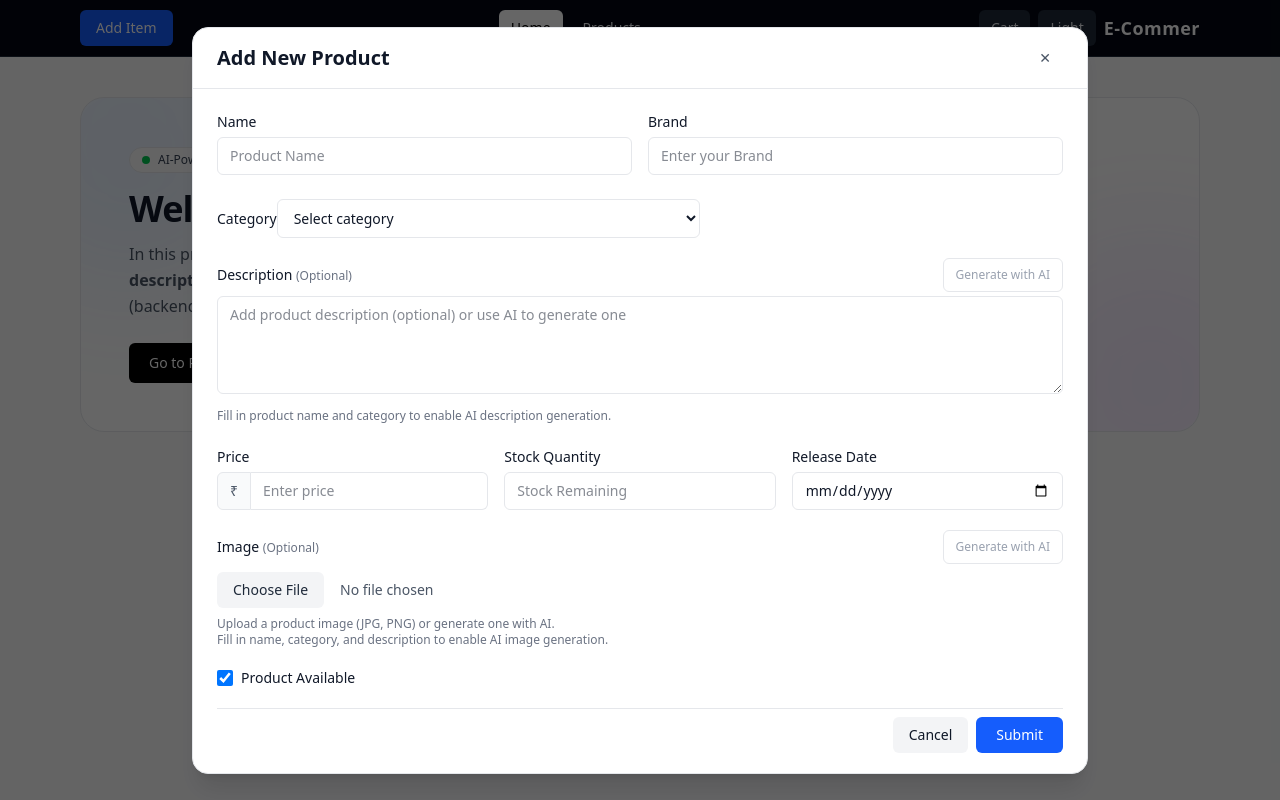
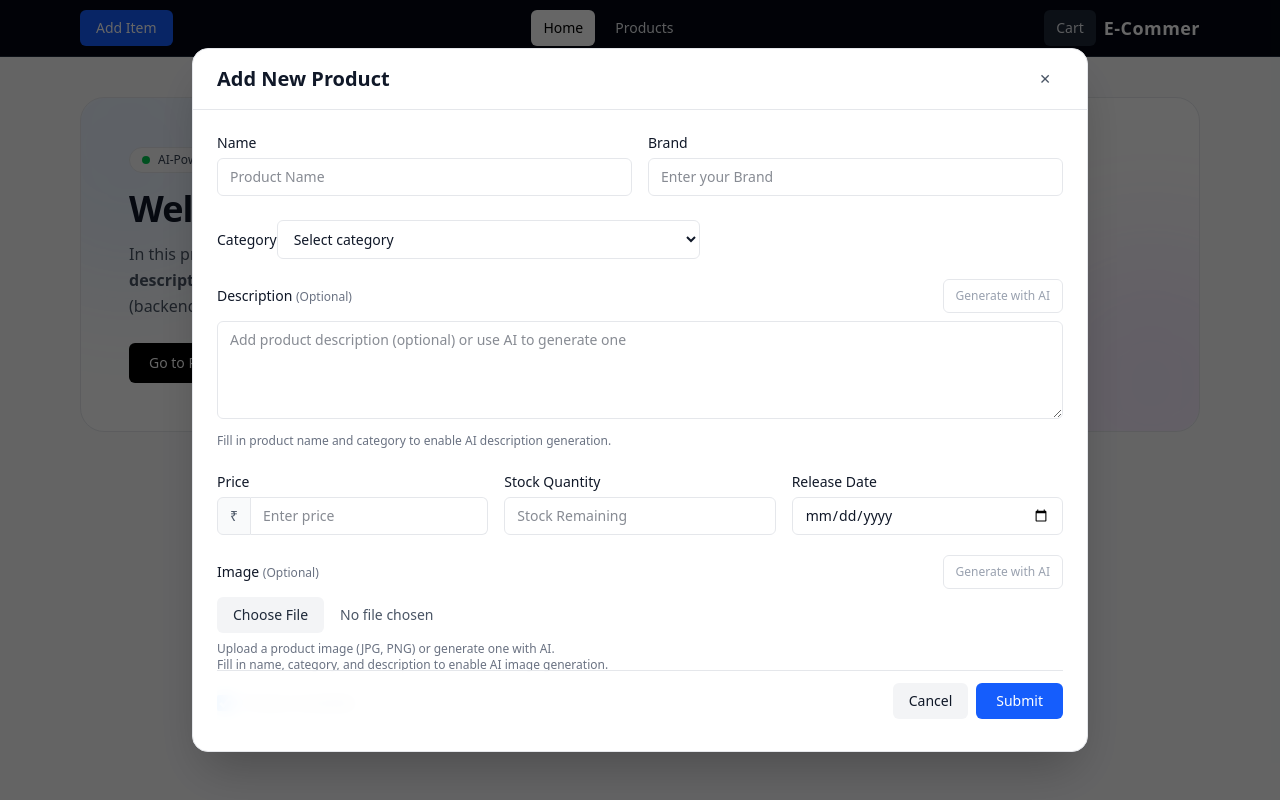
Before and after one commit to Hitesh-malik/e-commer-with-ai, a React (Vite) app: page / in a window 1280 px wide. Both pictures are taken after a click on the button "Add Item". Built offline with nearby package versions, Linux system fonts and the light colour scheme.

Commit message:
feat: enhance AddItemModal with background scroll prevention and improved layout

```diff
--- a/src/components/AddItemModal.jsx
+++ b/src/components/AddItemModal.jsx
@@ -17,6 +17,14 @@ export default function AddItemModal({ open, onClose, onSubmit }) {
   const [aiDescLoading, setAiDescLoading] = useState(false);
   const [aiImgLoading, setAiImgLoading] = useState(false);
 
+  // ✅ prevent background scroll
+  useEffect(() => {
+    if (open) document.body.style.overflow = "hidden";
+    else document.body.style.overflow = "";
+    return () => (document.body.style.overflow = "");
+  }, [open]);
+
+  // ✅ ESC close
   useEffect(() => {
     function onKeyDown(e) {
       if (e.key === "Escape") onClose();
@@ -25,6 +33,7 @@ export default function AddItemModal({ open, onClose, onSubmit }) {
     return () => window.removeEventListener("keydown", onKeyDown);
   }, [open, onClose]);
 
+  // reset on open
   useEffect(() => {
     if (open) {
       setForm({
@@ -56,7 +65,8 @@ export default function AddItemModal({ open, onClose, onSubmit }) {
   };
 
   const canGenerateDesc = form.name.trim() && form.category.trim();
-  const canGenerateImage = form.name.trim() && form.category.trim() && form.description.trim();
+  const canGenerateImage =
+    form.name.trim() && form.category.trim() && form.description.trim();
 
   const handleGenerateDescription = () => {
     if (!canGenerateDesc) return;
@@ -64,10 +74,10 @@ export default function AddItemModal({ open, onClose, onSubmit }) {
     setTimeout(() => {
       setForm((p) => ({
         ...p,
-        description: `AI-generated description: ${p.name} (${p.category}). Modern design, premium build, and great value for everyday use.`,
+        description: `AI-generated description: ${p.name} (${p.category}). Premium design, modern build, and great value for daily use.`,
       }));
       setAiDescLoading(false);
-    }, 900);
+    }, 800);
   };
 
   const handleGenerateImage = () => {
@@ -85,13 +95,15 @@ export default function AddItemModal({ open, onClose, onSubmit }) {
     if (!form.name.trim()) return alert("Product name is required");
     if (!form.brand.trim()) return alert("Brand is required");
     if (!form.category.trim()) return alert("Category is required");
-    if (form.price === "" || Number.isNaN(Number(form.price))) return alert("Valid price is required");
-    if (form.stockQty === "" || Number.isNaN(Number(form.stockQty))) return alert("Valid stock quantity is required");
+    if (form.price === "" || Number.isNaN(Number(form.price)))
+      return alert("Valid price is required");
+    if (form.stockQty === "" || Number.isNaN(Number(form.stockQty)))
+      return alert("Valid stock quantity is required");
     if (!form.releaseDate) return alert("Release date is required");
 
     const payload = {
       id: crypto?.randomUUID?.() ?? Date.now(),
-      title: form.name.trim(),     // match listing cards
+      title: form.name.trim(),
       name: form.name.trim(),
       brand: form.brand.trim(),
       category: form.category,
@@ -100,7 +112,7 @@ export default function AddItemModal({ open, onClose, onSubmit }) {
       stockQty: Number(form.stockQty),
       releaseDate: form.releaseDate,
       available: form.available,
-      image: "", // later set after upload/AI
+      image: "",
       imageFile: form.imageFile,
     };
 
@@ -109,11 +121,27 @@ export default function AddItemModal({ open, onClose, onSubmit }) {
   };
 
   return (
-    <div className="fixed inset-0 z-50 flex items-center justify-center">
-      <div className="absolute inset-0 bg-black/60" onClick={onClose} />
+    <div className="fixed inset-0 z-50 flex items-center justify-center px-3 sm:px-6">
+      {/* Backdrop */}
+      <div
+        className="absolute inset-0 bg-black/60"
+        onClick={onClose}
+      />
 
-      <div className="relative w-[94%] max-w-4xl rounded-2xl border border-gray-200 dark:border-gray-800 bg-white dark:bg-gray-900 text-gray-900 dark:text-gray-100 shadow-xl">
-        <div className="flex items-center justify-between px-6 py-4 border-b border-gray-200 dark:border-gray-800">
+      {/* ✅ Modal: full height on mobile with internal scroll */}
+      <div
+        className="
+          relative w-full max-w-4xl
+          max-h-[92dvh] sm:max-h-[88dvh]
+          rounded-2xl border border-gray-200 dark:border-gray-800
+          bg-white dark:bg-gray-900 text-gray-900 dark:text-gray-100
+          shadow-2xl
+          flex flex-col
+          overflow-hidden
+        "
+      >
+        {/* ✅ Sticky header */}
+        <div className="sticky top-0 z-10 bg-white/95 dark:bg-gray-900/95 backdrop-blur border-b border-gray-200 dark:border-gray-800 px-4 sm:px-6 py-4 flex items-center justify-between">
           <h3 className="text-lg sm:text-xl font-semibold">Add New Product</h3>
           <button
             onClick={onClose}
@@ -123,7 +151,11 @@ export default function AddItemModal({ open, onClose, onSubmit }) {
           </button>
         </div>
 
-        <form onSubmit={handleSubmit} className="px-6 py-5 space-y-5">
+        {/* ✅ Scroll content area */}
+        <form
+          onSubmit={handleSubmit}
+          className="flex-1 overflow-y-auto px-4 sm:px-6 py-5 space-y-5"
+        >
           <div className="grid grid-cols-1 md:grid-cols-2 gap-4">
             <div>
               <label className="text-sm font-medium">Name</label>
@@ -158,13 +190,15 @@ export default function AddItemModal({ open, onClose, onSubmit }) {
             >
               <option value="">Select category</option>
               {CATEGORIES.map((c) => (
-                <option key={c} value={c}>{c}</option>
+                <option key={c} value={c}>
+                  {c}
+                </option>
               ))}
             </select>
           </div>
 
           <div>
-            <div className="flex items-center justify-between gap-3">
+            <div className="flex flex-col sm:flex-row sm:items-center sm:justify-between gap-3">
               <label className="text-sm font-medium">
                 Description <span className="text-xs text-gray-500">(Optional)</span>
               </label>
@@ -190,8 +224,9 @@ export default function AddItemModal({ open, onClose, onSubmit }) {
               onChange={update}
               rows={4}
               placeholder="Add product description (optional) or use AI to generate one"
-              className="mt-1 w-full rounded-md border border-gray-200 dark:border-gray-800 bg-white dark:bg-gray-950 px-3 py-2 text-sm outline-none focus:border-gray-400 dark:focus:border-gray-600"
+              className="mt-2 w-full rounded-md border border-gray-200 dark:border-gray-800 bg-white dark:bg-gray-950 px-3 py-2 text-sm outline-none focus:border-gray-400 dark:focus:border-gray-600"
             />
+
             <p className="mt-2 text-xs text-gray-500 dark:text-gray-400">
               Fill in product name and category to enable AI description generation.
             </p>
@@ -241,7 +276,7 @@ export default function AddItemModal({ open, onClose, onSubmit }) {
           </div>
 
           <div>
-            <div className="flex items-center justify-between gap-3">
+            <div className="flex flex-col sm:flex-row sm:items-center sm:justify-between gap-3">
               <label className="text-sm font-medium">
                 Image <span className="text-xs text-gray-500">(Optional)</span>
               </label>
@@ -289,10 +324,13 @@ export default function AddItemModal({ open, onClose, onSubmit }) {
               type="checkbox"
               className="h-4 w-4 rounded border-gray-300 dark:border-gray-700"
             />
-            <label htmlFor="available" className="text-sm">Product Available</label>
+            <label htmlFor="available" className="text-sm">
+              Product Available
+            </label>
           </div>
 
-          <div className="flex items-center justify-end gap-2 pt-2 border-t border-gray-200 dark:border-gray-800">
+          {/* ✅ Sticky footer buttons */}
+          <div className="sticky bottom-0 bg-white/95 dark:bg-gray-900/95 backdrop-blur border-t border-gray-200 dark:border-gray-800 py-3 flex items-center justify-end gap-2">
             <button
               type="button"
               onClick={onClose}
--- a/src/components/Navbar.jsx
+++ b/src/components/Navbar.jsx
@@ -1,7 +1,6 @@
 import { NavLink } from "react-router-dom";
 import { useEffect, useState } from "react";
 import AddItemModal from "./AddItemModal";
-import { useTheme } from "../context/ThemeContext";
 import { useCart } from "../context/CartContext";
 import CartDrawer from "./CartDrawer";
 
@@ -10,10 +9,8 @@ export default function Navbar() {
   const [openCart, setOpenCart] = useState(false);
   const [mobileMenu, setMobileMenu] = useState(false);
 
-  const { theme, toggle } = useTheme();
   const { totalItems } = useCart();
 
-  // close mobile menu on resize to desktop
   useEffect(() => {
     function onResize() {
       if (window.innerWidth >= 768) setMobileMenu(false);
@@ -38,14 +35,11 @@ export default function Navbar() {
     <>
       <header className="sticky top-0 z-40 bg-gray-950 text-white border-b border-gray-800">
         <nav className="mx-auto max-w-6xl px-4 h-14 flex items-center justify-between">
-          {/* LEFT: Logo (mobile) + Add Item (desktop) */}
           <div className="flex items-center gap-3">
-            {/* Mobile Logo */}
             <NavLink to="/" className="md:hidden text-lg font-bold tracking-wide">
               E-Commer
             </NavLink>
 
-            {/* Desktop Add Item */}
             <button
               onClick={() => setOpenAdd(true)}
               className="hidden md:inline-flex px-4 py-2 rounded-md bg-blue-600 hover:bg-blue-700 text-sm font-medium transition"
@@ -54,7 +48,6 @@ export default function Navbar() {
             </button>
           </div>
 
-          {/* CENTER: Desktop links */}
           <div className="hidden md:flex items-center gap-2">
             <NavLink to="/" className={linkCls}>
               Home
@@ -64,9 +57,7 @@ export default function Navbar() {
             </NavLink>
           </div>
 
-          {/* RIGHT: Cart + Theme + Logo (desktop) / Menu (mobile) */}
           <div className="flex items-center gap-2">
-            {/* Cart */}
             <button
               onClick={() => setOpenCart(true)}
               className="relative rounded-md px-3 py-2 text-sm bg-gray-800 hover:bg-gray-700 text-gray-200 transition"
@@ -80,21 +71,10 @@ export default function Navbar() {
               )}
             </button>
 
-            {/* Theme toggle */}
-            <button
-              onClick={toggle}
-              className="rounded-md px-3 py-2 text-sm bg-gray-800 hover:bg-gray-700 text-gray-200 transition"
-              title="Toggle theme"
-            >
-              {theme === "dark" ? "Light" : "Dark"}
-            </button>
-
-            {/* Desktop Logo */}
             <NavLink to="/" className="hidden md:block text-lg font-bold tracking-wide">
               E-Commer
             </NavLink>
 
-            {/* Mobile Menu Button */}
             <button
               onClick={() => setMobileMenu((v) => !v)}
               className="md:hidden rounded-md px-3 py-2 text-sm bg-gray-800 hover:bg-gray-700 transition"
@@ -105,7 +85,6 @@ export default function Navbar() {
           </div>
         </nav>
 
-        {/* MOBILE DROPDOWN MENU */}
         {mobileMenu && (
           <div className="md:hidden border-t border-gray-800 bg-gray-950">
             <div className="mx-auto max-w-6xl px-4 py-3 flex flex-col gap-2">
@@ -139,7 +118,6 @@ export default function Navbar() {
         )}
       </header>
 
-      {/* Modals / Drawer */}
       <AddItemModal
         open={openAdd}
         onClose={() => setOpenAdd(false)}
```
